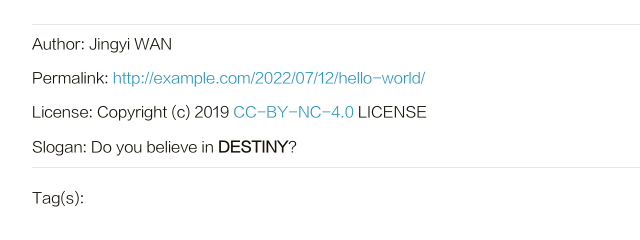
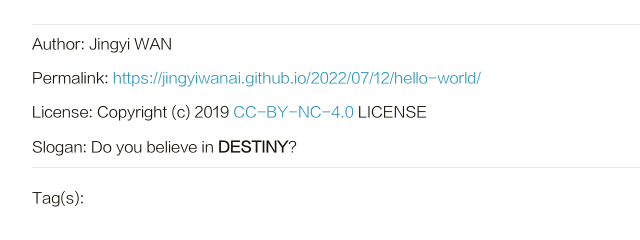
Before and after one commit to jingyiwanAI/jingyiwanai.github.io, a plain HTML site: page 2022/07/12/hello-world/index.html in a window 1280 px wide. Shown: the part 1143-1383 px from the top of the page, 218-858 px from the left. Drawn offline with Linux system fonts and the light colour scheme.

Commit message:
Site updated: 2022-07-12 20:24:31

```diff
--- a/2022/07/12/hello-world/index.html
+++ b/2022/07/12/hello-world/index.html
@@ -13,7 +13,7 @@
 
 
 
-<title>Hello World | Hexo</title>
+<title>Hello World | Jingyi WAN</title>
 
 
 
@@ -241,7 +241,7 @@
 
                     <p class="copyright-item">
                         <span>Permalink:</span>
-                        <span><a href="http://example.com/2022/07/12/hello-world/">http://example.com/2022/07/12/hello-world/</a></span>
+                        <span><a href="https://jingyiwanai.github.io/2022/07/12/hello-world/">https://jingyiwanai.github.io/2022/07/12/hello-world/</a></span>
                     </p>
 
 
```
Also changed, not shown: archives/2022/07/index.html (+1 -1 lines), archives/2022/index.html (+1 -1 lines), archives/index.html (+1 -1 lines), index.html (+1 -1 lines).
